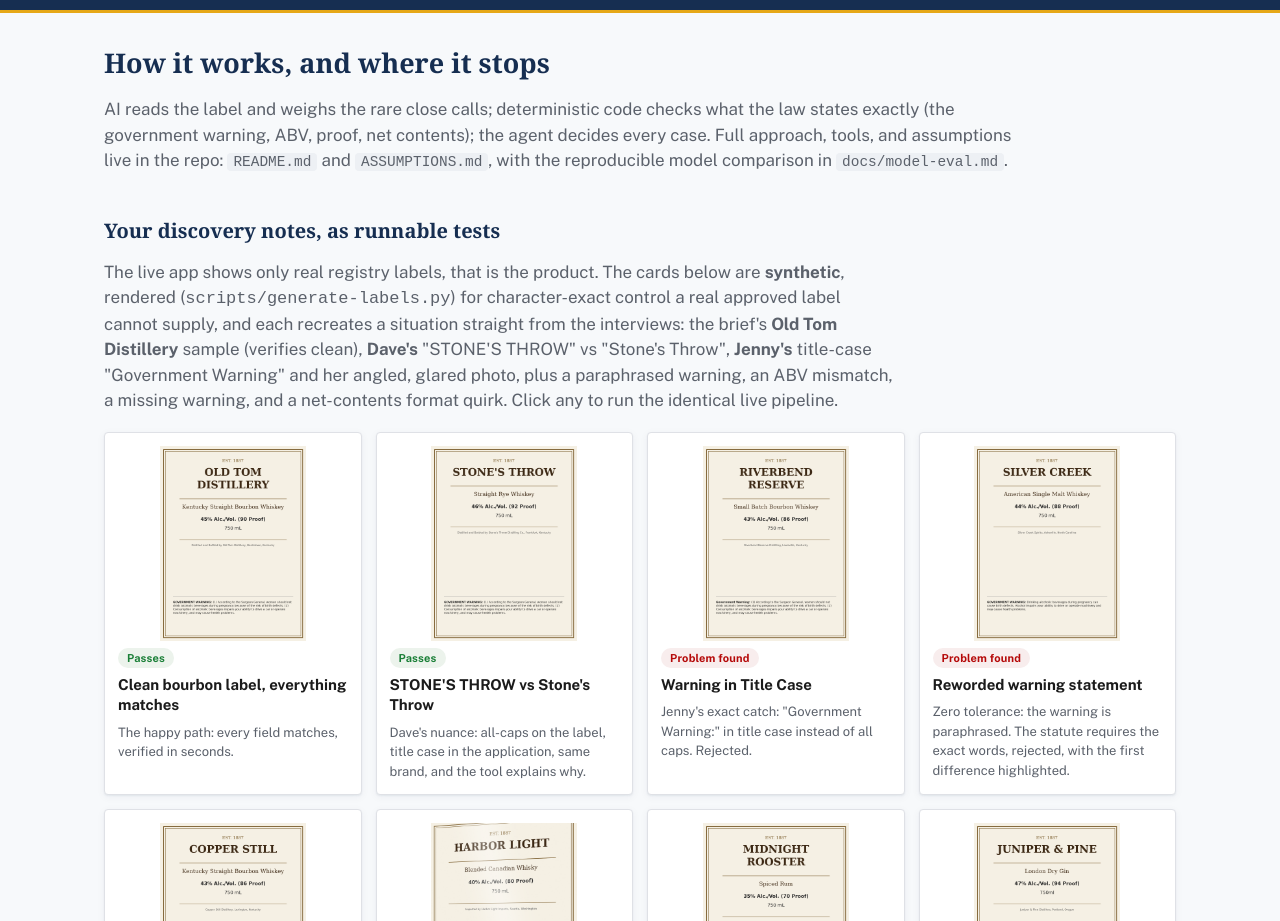
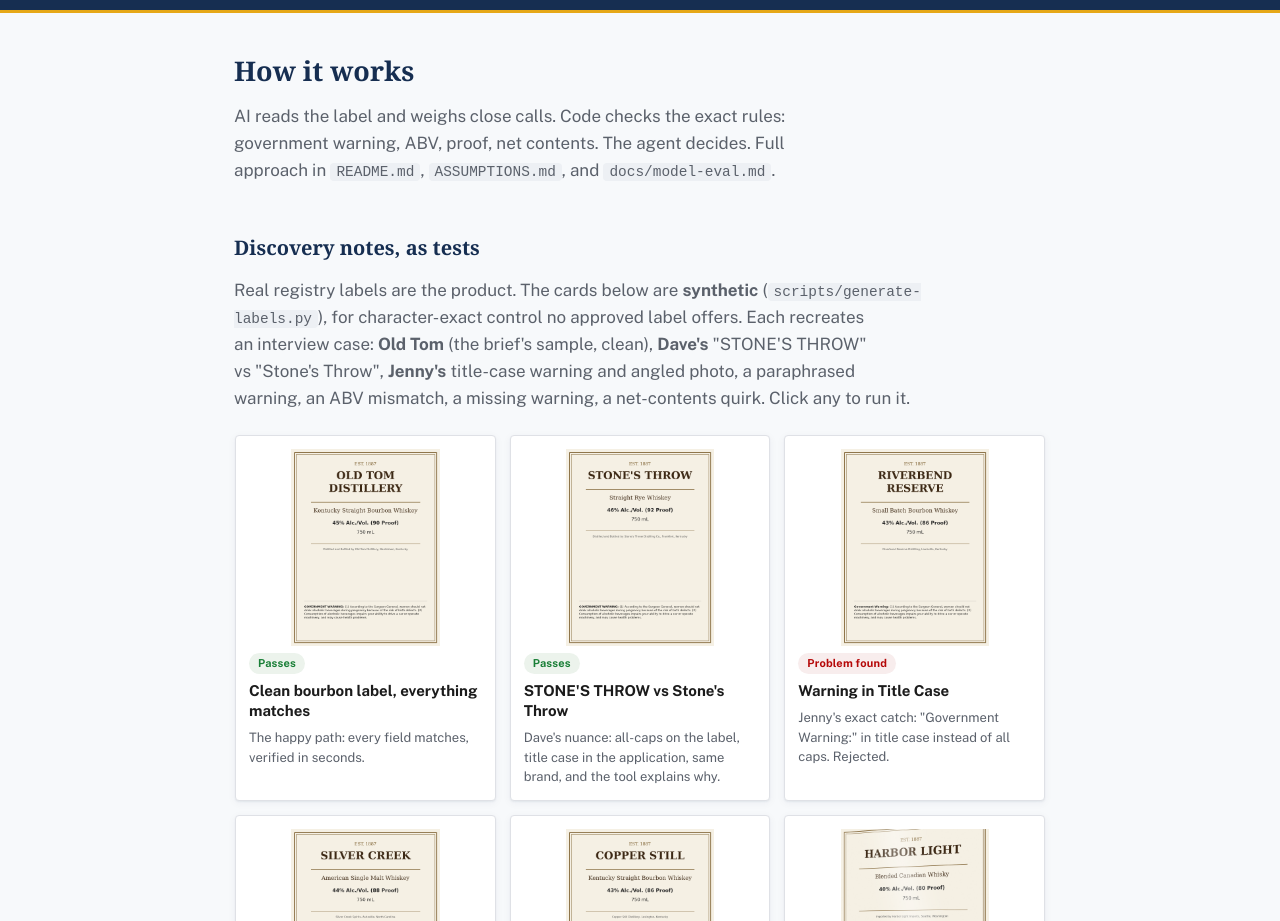
Before and after one commit to prabhchintan/label-check, a website: page public/tests.html in a window 1280 px wide. Shown: the part 91-1012 px from the top of the page. Drawn offline with Linux system fonts and the light colour scheme.

Commit message:
Tighten tests page and copy; cache + preload for faster loads
- Rebuild /tests into one contained column consistent with the site (was a wide
  left-aligned wall with mismatched text widths); flex-centered gallery
- Cut fluff and meta-commentary across the tests page and README
- Cache static media (fonts 1yr immutable, images 30d) instead of revalidating
  every load; HTML/CSS/JS still revalidate so deploys propagate at once
- Preload the above-the-fold Public Sans weights so the hero paints without a swap

```diff
--- a/public/styles.css
+++ b/public/styles.css
@@ -565,16 +565,20 @@ tr.is-pending td { animation: settle 1.4s ease infinite alternate; }
 .dock-item:hover { transform: translateY(-2px); box-shadow: var(--shadow-lift); border-color: #cdd5e0; }
 
 /* ================= engineering page ================= */
-.eng-intro { margin-top: 30px; }
-.eng-h1 { font-family: var(--serif); font-size: 27px; font-weight: 700; color: var(--navy); margin: 0 0 14px; }
-.eng-intro code { font-size: 0.85em; background: #edf0f4; padding: 1px 6px; border-radius: 4px; }
-.section-note { margin: 0 0 18px; color: var(--muted); max-width: 820px; }
+/* One contained column, so the page reads like the rest of the site instead of
+   a wide left-aligned wall. Text and galleries share the same width and rhythm. */
+.wrap.doc { max-width: 860px; }
+.eng-intro { margin-top: 38px; }
+.eng-h1 { font-family: var(--serif); font-size: 27px; font-weight: 700; color: var(--navy); margin: 0 0 12px; }
+.doc code { font-size: 0.85em; background: #edf0f4; padding: 1px 6px; border-radius: 4px; }
+.section-note { margin: 0 0 22px; color: var(--muted); line-height: 1.6; }
 .section-note a { color: var(--accent); }
-.section-note.wide { max-width: 920px; }
-.gap-top { margin-top: 42px; }
-.demo-gallery { display: grid; grid-template-columns: repeat(4, 1fr); gap: 14px; }
-@media (max-width: 980px) { .demo-gallery { grid-template-columns: repeat(2, 1fr); } }
-@media (max-width: 540px) { .demo-gallery { grid-template-columns: 1fr; } }
+.gap-top { margin-top: 48px; }
+/* Flex-centered like the landing gallery: eight cards settle 3 + 3 + 2. */
+.demo-gallery { display: flex; flex-wrap: wrap; justify-content: center; gap: 14px; }
+.demo-gallery .demo-card { flex: 0 1 calc(33.333% - 10px); }
+@media (max-width: 620px) { .demo-gallery .demo-card { flex-basis: calc(50% - 7px); } }
+@media (max-width: 420px) { .demo-gallery .demo-card { flex-basis: 100%; } }
 .demo-card {
   background: var(--card); border: 1px solid var(--line); border-radius: var(--radius);
   padding: 13px; cursor: pointer; text-align: left; font: inherit;
--- a/public/tests.html
+++ b/public/tests.html
@@ -7,6 +7,8 @@
   <meta name="robots" content="noindex" />
   <link rel="icon" href="favicon.svg" type="image/svg+xml" />
   <link rel="apple-touch-icon" href="apple-touch-icon.png" />
+  <link rel="preload" href="fonts/public-sans-400.woff2" as="font" type="font/woff2" crossorigin />
+  <link rel="preload" href="fonts/public-sans-700.woff2" as="font" type="font/woff2" crossorigin />
   <link rel="stylesheet" href="styles.css" />
 </head>
 <body>
@@ -32,50 +34,45 @@
     </div>
   </header>
 
-  <main class="wrap">
+  <main class="wrap doc">
     <section class="eng-intro">
-      <h1 class="eng-h1">How it works, and where it stops</h1>
-      <p class="section-note wide">
-        AI reads the label and weighs the rare close calls; deterministic code checks
-        what the law states exactly (the government warning, ABV, proof, net contents); the
-        agent decides every case. Full approach, tools, and assumptions live in the repo:
-        <code>README.md</code> and <code>ASSUMPTIONS.md</code>, with the reproducible model
-        comparison in <code>docs/model-eval.md</code>.
+      <h1 class="eng-h1">How it works</h1>
+      <p class="section-note">
+        AI reads the label and weighs close calls. Code checks the exact rules: government
+        warning, ABV, proof, net contents. The agent decides. Full approach in
+        <code>README.md</code>, <code>ASSUMPTIONS.md</code>, and <code>docs/model-eval.md</code>.
       </p>
     </section>
 
-    <h2 class="gap-top">Your discovery notes, as runnable tests</h2>
-    <p class="section-note wide">
-      The live app shows only real registry labels, that is the product. The cards below are
-      <strong>synthetic</strong>, rendered (<code>scripts/generate-labels.py</code>) for
-      character-exact control a real approved label cannot supply, and each recreates a
-      situation straight from the interviews: the brief's <strong>Old Tom Distillery</strong>
-      sample (verifies clean), <strong>Dave's</strong> "STONE'S THROW" vs "Stone's Throw",
-      <strong>Jenny's</strong> title-case "Government Warning" and her angled, glared photo, plus
-      a paraphrased warning, an ABV mismatch, a missing warning, and a net-contents format quirk.
-      Click any to run the identical live pipeline.
+    <h2 class="gap-top">Discovery notes, as tests</h2>
+    <p class="section-note">
+      Real registry labels are the product. The cards below are <strong>synthetic</strong>
+      (<code>scripts/generate-labels.py</code>), for character-exact control no approved label
+      offers. Each recreates an interview case: <strong>Old Tom</strong> (the brief's sample,
+      clean), <strong>Dave's</strong> "STONE'S THROW" vs "Stone's Throw", <strong>Jenny's</strong>
+      title-case warning and angled photo, a paraphrased warning, an ABV mismatch, a missing
+      warning, a net-contents quirk. Click any to run it.
     </p>
     <div id="stress-gallery" class="demo-gallery"></div>
 
-    <h2 class="gap-top">Known limits, shown not hidden</h2>
-    <p class="section-note wide">
-      Two real labels sit at the edge of current vision transcription. Both fail <em>safely</em>:
-      a wording mismatch flagged for an agent, never a silent pass. A production rollout would
-      track this rate as a quality metric.
+    <h2 class="gap-top">Known limits</h2>
+    <p class="section-note">
+      Two real labels sit past the edge of vision transcription. Both fail safe: a wording
+      mismatch flagged for review, never a silent pass. Production would track this rate.
     </p>
     <div class="limit-grid">
       <figure class="limit-card">
         <img src="real-labels/11364001000181-0.jpeg" alt="Stillwater Debutante circular keg collar" loading="lazy" />
         <figcaption>
-          <strong>Curved text.</strong> Stillwater Debutante (COLA 11364001000181): the warning curves around
-          a keg collar; the radial line breaks misread as a wording mismatch.
+          <strong>Curved text.</strong> Stillwater Debutante (COLA 11364001000181): warning curves
+          around a keg collar; radial line breaks misread as a mismatch.
         </figcaption>
       </figure>
       <figure class="limit-card">
         <img src="real-labels/15030001000472-0.jpg" alt="Choptank'd wrap label with sideways warning" loading="lazy" />
         <figcaption>
-          <strong>Rotated small text.</strong> The Brewer's Art Choptank'd (COLA 15030001000472): the warning
-          runs sideways at low resolution, reads are unstable. (Its malt-beverage ABV exemption is handled and tested.)
+          <strong>Rotated small text.</strong> Brewer's Art Choptank'd (COLA 15030001000472):
+          warning runs sideways at low resolution; reads are unstable. Malt ABV exemption is handled and tested.
         </figcaption>
       </figure>
     </div>
--- a/src/index.ts
+++ b/src/index.ts
@@ -53,6 +53,15 @@ app.use("*", async (c, next) => {
       "font-src 'self'; script-src 'self'; connect-src 'self'; frame-ancestors 'none'; " +
       "base-uri 'self'; form-action 'self'",
   );
+  // Static media does not change between deploys, so let the browser keep it
+  // instead of revalidating every load (the asset layer defaults to max-age=0).
+  // HTML, CSS, and JS keep revalidation so a deploy is picked up immediately.
+  const path = new URL(c.req.url).pathname;
+  if (path.endsWith(".woff2")) {
+    c.res.headers.set("Cache-Control", "public, max-age=31536000, immutable");
+  } else if (/\.(png|jpe?g|webp|gif|svg|ico)$/.test(path)) {
+    c.res.headers.set("Cache-Control", "public, max-age=2592000");
+  }
 });
 
 /**
```
Also changed, not shown: public/index.html (+4 -0 lines), README.md.
